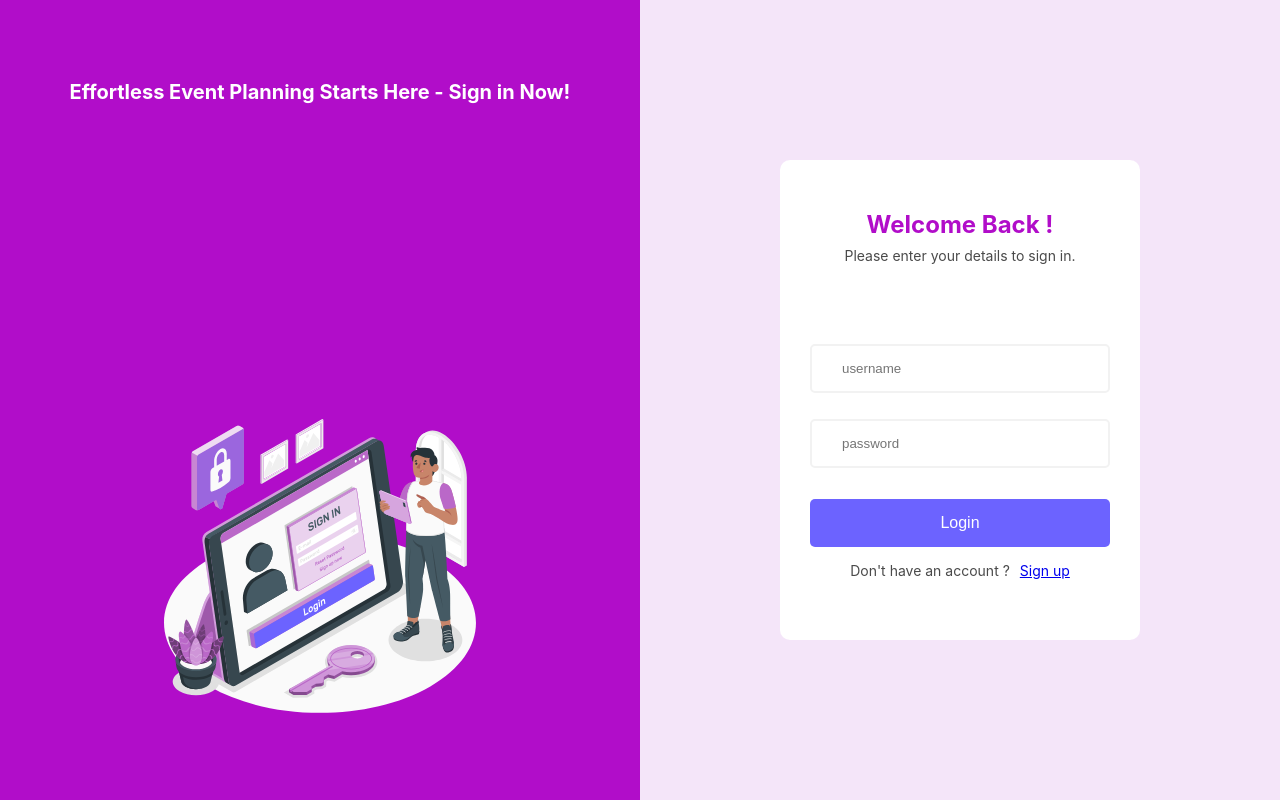
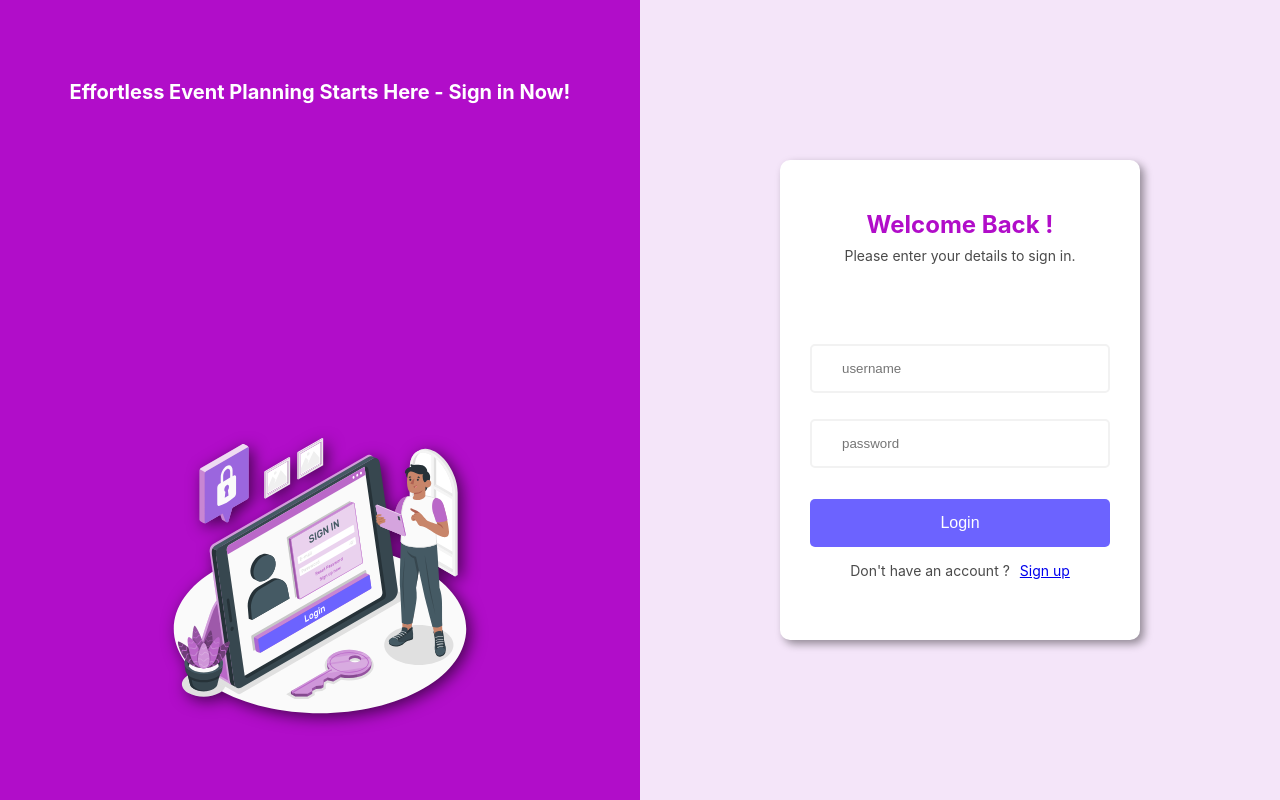
Before and after one commit to Akshay-Jayan3/eventApp-client, a React (Create React App) app: page /login in a window 1280 px wide. Built offline with nearby package versions, Linux system fonts and the light colour scheme.

Commit message:
Add animation

```diff
--- a/src/Pages/Auth/Login/index.js
+++ b/src/Pages/Auth/Login/index.js
@@ -36,7 +36,7 @@ const Login = () => {
   };
   return (
     <div className="login">
-      <div className="left_container"> <h3>Effortless Event Planning Starts Here - Sign in Now!</h3><img src={image} alt="login_image"/></div>
+      <div className="left_container"> <h3>Effortless Event Planning Starts Here - Sign in Now!</h3><div className="floating-image"><img src={image} alt="login_image"/></div></div>
       <div className="right_container"><LoginCard credentials={credentials} handleLogin={handleLogin} handleInputChange={handleInputChange}/></div>
 
 
--- a/src/components/login/styles.module.scss
+++ b/src/components/login/styles.module.scss
@@ -9,6 +9,7 @@
     align-items: center;
     justify-content: center;
     background-color: #fff;
+    box-shadow: 4px 4px 8px rgba(0, 0, 0, 0.4);
     .wrapper{
         width:100%;
         display: flex;
--- a/src/main.scss
+++ b/src/main.scss
@@ -25,11 +25,28 @@ body{
     align-items: center;
     background-color: #B10DC9;
     img{
-        width:50%
+        width:60%;
+        filter: drop-shadow(4px 4px 8px rgba(0, 0, 0, 0.6));
+
     }
     h3{
         color:#fff;
         font-size: 20px;
+    }
+    .floating-image {
+        display: flex;
+        justify-content: center;
+        align-items: center;
+        animation: float 5s ease-in-out infinite;
+    }
+
+    @keyframes float {
+        0%, 100% {
+            transform: translateY(0);
+        }
+        50% {
+            transform: translateY(-10px); /* Adjust the value to control the float height */
+        }
     }
 }
    .right_container{
```
